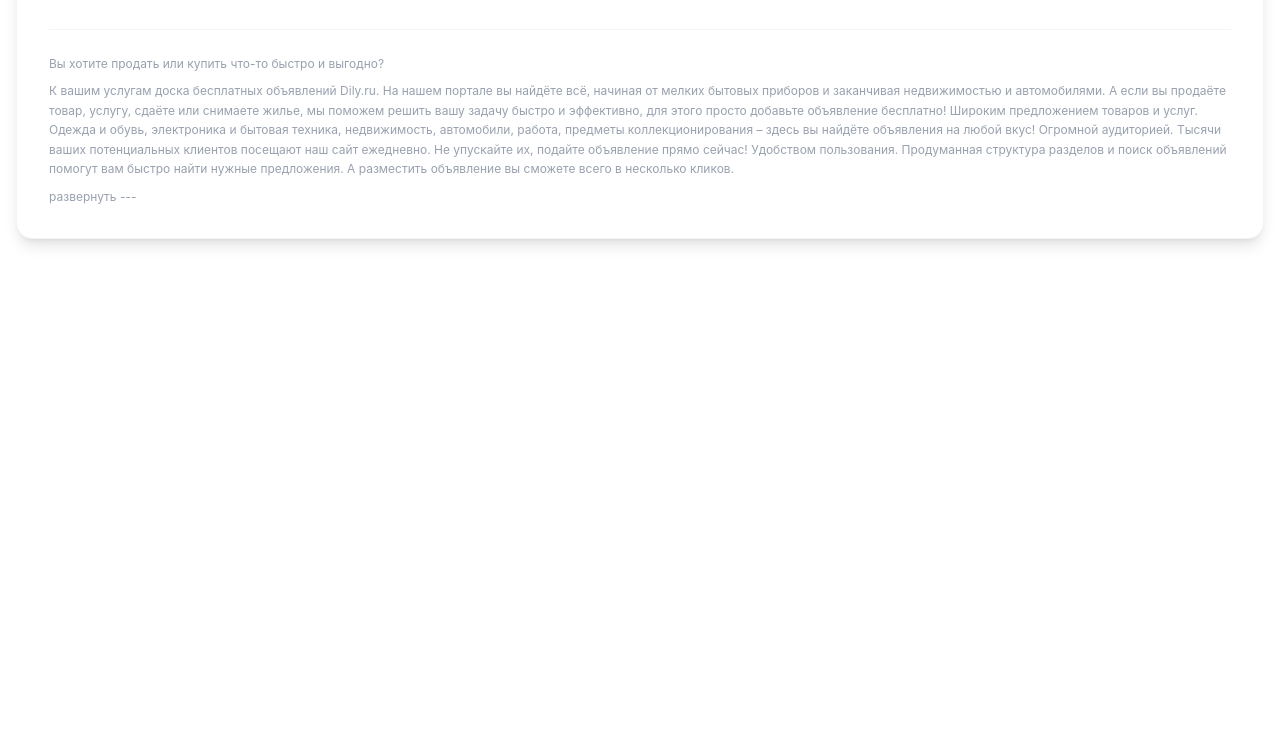
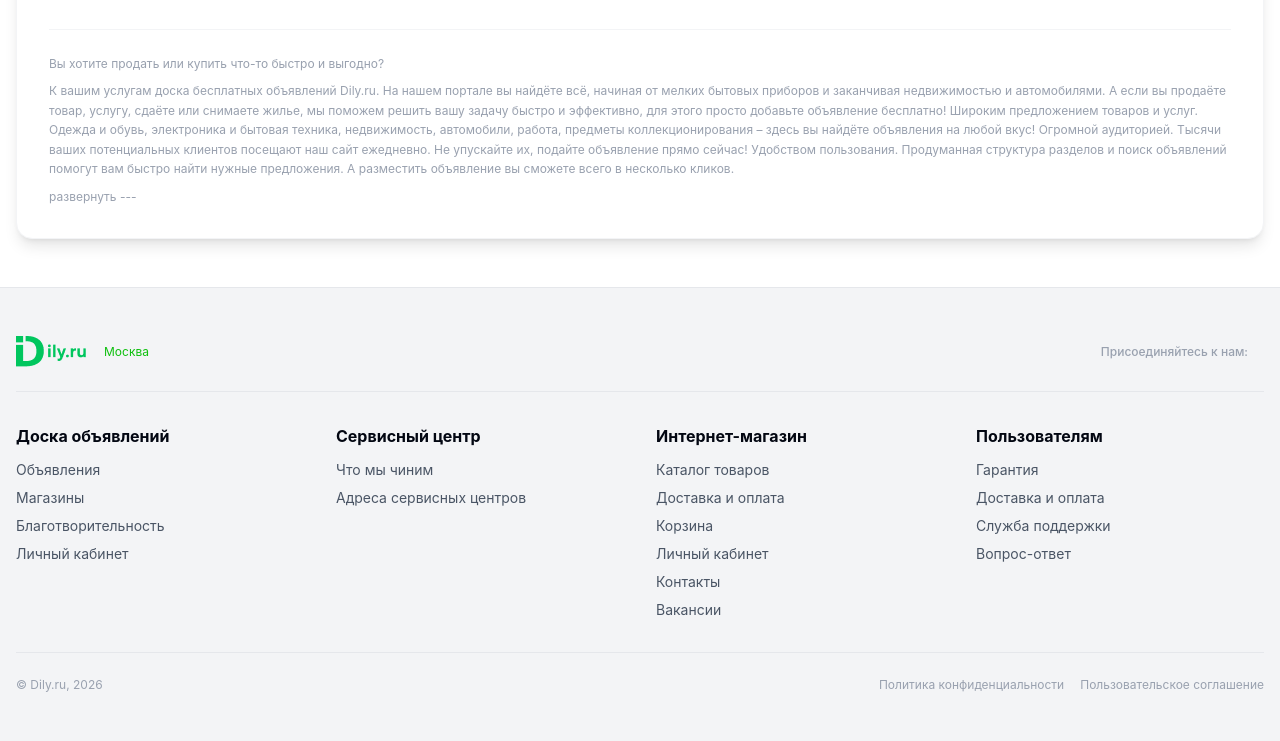
Before and after one commit to JurabekSayfiddinov/dily_ru-project, a website: page src/index2.html in a window 1280 px wide. Shown: the part 2109-2850 px from the top of the page. Before the commit the page ends 2372 px from the top, so only its background shows below. Drawn offline with nearby package versions, Linux system fonts and the light colour scheme; files that its build step writes are made by us from their sources.

Commit message:
footer-page2

```diff
--- a/src/index2.html
+++ b/src/index2.html
@@ -533,5 +533,90 @@
   </div>
 </div>
       </section>
+
+<footer class="w-full bg-[#f3f4f6] text-gray-600 text-sm mt-12 border-t border-gray-200">
+  <div class="mx-auto max-w-[1440px] px-4 py-8 sm:py-12">
+
+    <div class="flex flex-col sm:flex-row items-center justify-between gap-4 border-b border-gray-200 pb-6 mb-8">
+
+
+      <div class="flex items-center gap-4">
+        <div class="flex items-center gap-1 text-xl font-black text-green-600">
+         <img src="./img/Logo.png" alt="">
+        </div>
+        <button class="flex items-center gap-1 text-xs text-[#0fbf0f] hover:text-gray-900 transition-colors">
+         Москва
+        </button>
+      </div>
+
+      <div class="flex items-center gap-4">
+        <span class="text-xs text-gray-400 font-medium">Присоединяйтесь к нам:</span>
+        <div class="flex gap-2">
+
+        <img src="./img/icon social media-fb/" alt="">
+
+        </div>
+      </div>
+
+    </div>
+
+
+    <div class="grid grid-cols-1 sm:grid-cols-2 lg:grid-cols-4 gap-8">
+
+
+      <div class="space-y-3">
+        <h4 class="font-bold text-gray-950 text-base">Доска объявлений</h4>
+        <ul class="space-y-2 text-xs sm:text-sm">
+          <li><a href="#" class="hover:text-green-600 transition-colors">Объявления</a></li>
+          <li><a href="#" class="hover:text-green-600 transition-colors">Магазины</a></li>
+          <li><a href="#" class="hover:text-green-600 transition-colors">Благотворительность</a></li>
+          <li><a href="#" class="hover:text-green-600 transition-colors">Личный кабинет</a></li>
+        </ul>
+      </div>
+
+
+      <div class="space-y-3">
+        <h4 class="font-bold text-gray-950 text-base">Сервисный центр</h4>
+        <ul class="space-y-2 text-xs sm:text-sm">
+          <li><a href="#" class="hover:text-green-600 transition-colors">Что мы чиним</a></li>
+          <li><a href="#" class="hover:text-green-600 transition-colors">Адреса сервисных центров</a></li>
+        </ul>
+      </div>
+
+      <div class="space-y-3">
+        <h4 class="font-bold text-gray-950 text-base">Интернет-магазин</h4>
+        <ul class="space-y-2 text-xs sm:text-sm">
+          <li><a href="#" class="hover:text-green-600 transition-colors">Каталог товаров</a></li>
+          <li><a href="#" class="hover:text-green-600 transition-colors">Доставка и оплата</a></li>
+          <li><a href="#" class="hover:text-green-600 transition-colors">Корзина</a></li>
+          <li><a href="#" class="hover:text-green-600 transition-colors">Личный кабинет</a></li>
+          <li><a href="#" class="hover:text-green-600 transition-colors">Контакты</a></li>
+          <li><a href="#" class="hover:text-green-600 transition-colors">Вакансии</a></li>
+        </ul>
+      </div>
+
+      <div class="space-y-3">
+        <h4 class="font-bold text-gray-950 text-base">Пользователям</h4>
+        <ul class="space-y-2 text-xs sm:text-sm">
+          <li><a href="#" class="hover:text-green-600 transition-colors">Гарантия</a></li>
+          <li><a href="#" class="hover:text-green-600 transition-colors">Доставка и оплата</a></li>
+          <li><a href="#" class="hover:text-green-600 transition-colors">Служба поддержки</a></li>
+          <li><a href="#" class="hover:text-green-600 transition-colors">Вопрос-ответ</a></li>
+        </ul>
+      </div>
+
+    </div>
+
+
+    <div class="border-t border-gray-200 mt-8 pt-6 flex flex-col sm:flex-row items-center justify-between text-xs text-gray-400 gap-2">
+      <p>© Dily.ru, 2026</p>
+      <div class="flex gap-4">
+        <a href="#" class="hover:underline">Политика конфиденциальности</a>
+        <a href="#" class="hover:underline">Пользовательское соглашение</a>
+      </div>
+    </div>
+
+  </div>
+</footer>
 </body>
 </html>
```
Also changed, not shown: src/img/icon social media-fb/off.png (added).
